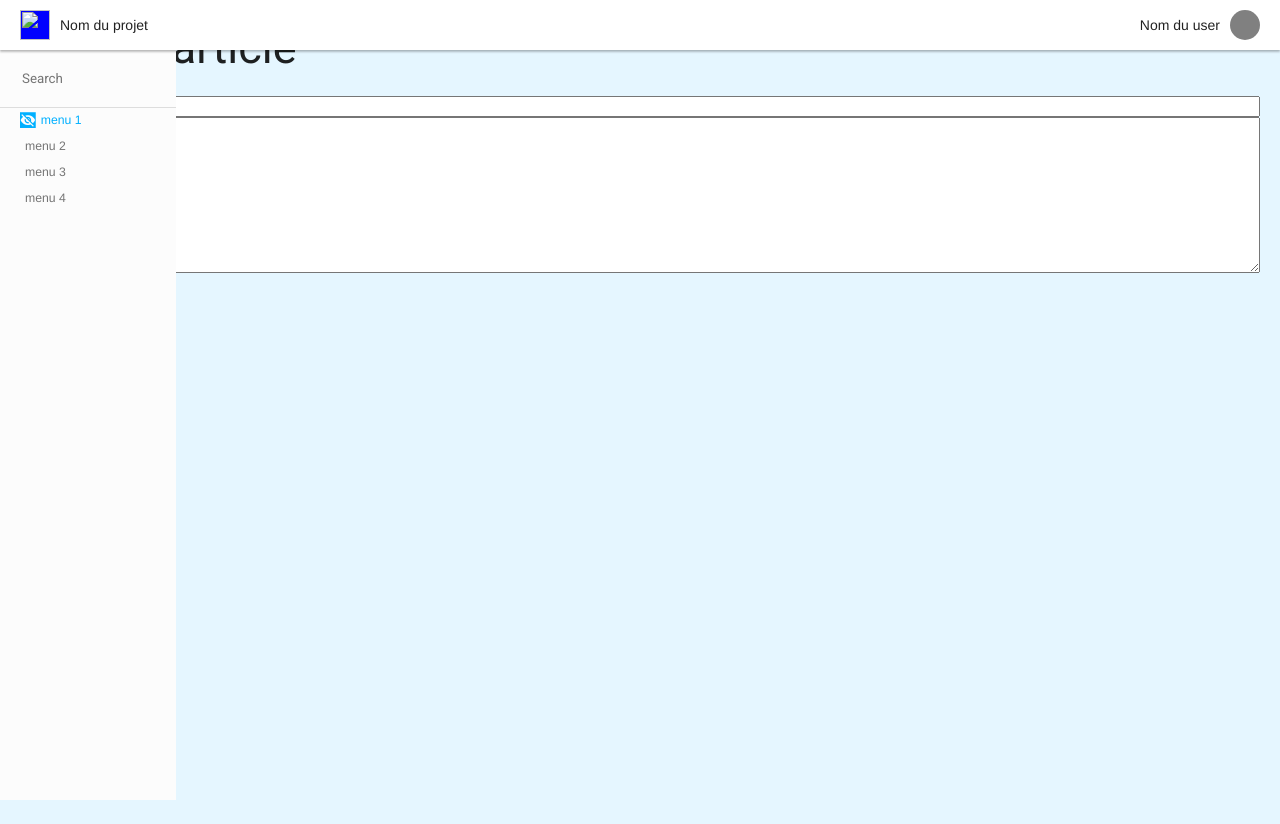
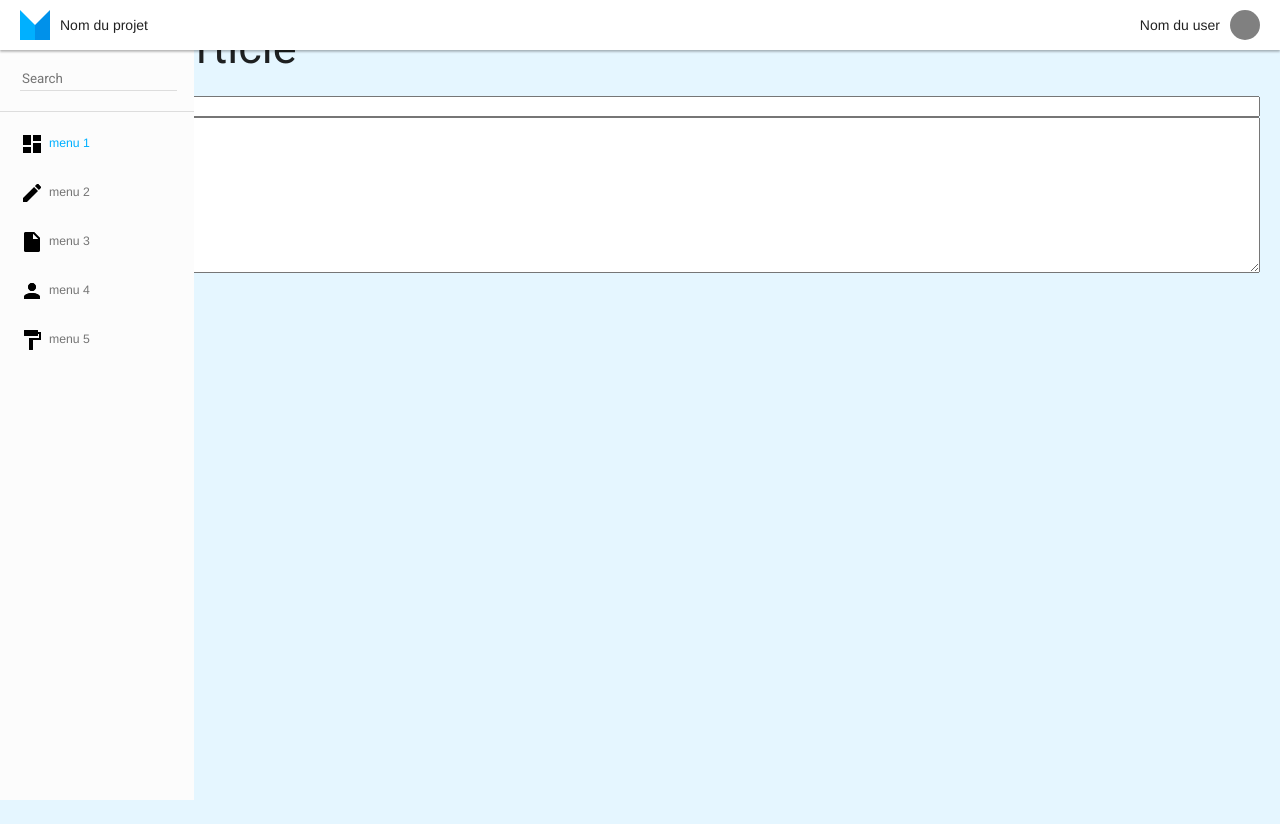
Before and after one commit to PinkFlowerOfTheSunsetOfTheDeath/CMS, a PHP site: template core/views/posts/list.html.twig in a window 1280 px wide. Run offline with PHP 8.4, Linux system fonts and the light colour scheme; the template is opened without the code that fills it, so the values that code supplies are empty; some libraries are stand-ins or nearby versions.

Commit message:
[front/*] aside header with icons

```diff
--- a/core/views/template/template.html.twig
+++ b/core/views/template/template.html.twig
@@ -15,19 +15,25 @@
     <nav class="aside__nav">
         <ul class="aside__list">
             <li class="aside__list__item"><img src="" alt="">
-                <input class="aside__searchBar" placeholder="Search" type="text">
+                <div class="aside__searchBar__container">
+                    <span class="aside__searchBar__outline"></span>
+                    <input class="aside__searchBar" placeholder="Search" type="text">
+                </div>
             </li>
             <li class="aside__list__item aside__list__item--active">
-                <i class="icon-fills"></i> <span>menu 1</span>
+                <img src="/image/dashboard.svg" alt=""> <span>menu 1</span>
             </li>
             <li class="aside__list__item">
-                <i></i> <span>menu 2</span>
+                <img src="/image/stylo.svg" alt=""> <span>menu 2</span>
             </li>
             <li class="aside__list__item">
-                <i></i> <span>menu 3</span>
+                <img src="/image/page.svg" alt=""> <span>menu 3</span>
             </li>
             <li class="aside__list__item">
-                <i></i> <span>menu 4</span>
+                <img src="/image/user.svg" alt=""> <span>menu 4</span>
+            </li>
+            <li class="aside__list__item">
+                <img src="/image/paint.svg" alt=""> <span>menu 5</span>
             </li>
         </ul>
     </nav>
@@ -37,8 +43,7 @@
     <ul class="header__list">
         <div>
             <li class="header__list__item">
-                <img class="header__list__logo" style="width: 30px; height: 30px; background-color: blue;" src=""
-                     alt="">
+                <img class="header__list__logo" src="/image/logo--mini.svg" alt="">
             </li>
             <li class="header__list__item">
                 Nom du projet
@@ -62,6 +67,7 @@
     {% endblock body %}
 </div>
 
+<script src="/script/aside.js"></script>
 <link rel="stylesheet" href="https://fonts.googleapis.com/icon?family=Material+Icons">
 <link rel="stylesheet" href="https://code.getmdl.io/1.3.0/material.indigo-pink.min.css">
 </body>
--- a/front/sass/components/_aside.scss
+++ b/front/sass/components/_aside.scss
@@ -7,18 +7,65 @@
     background-color: transparent;
     border: none;
     margin-left: 20px;
+    position: relative;
+    padding-right: 20px;
+    padding-bottom: 5px;
+    &__container {
+      position: relative;
+      &--active {
+        .aside__searchBar__outline {
+          &:after {
+            width: 100%;
+            left: 0;
+          }
+        }
+      }
+    }
+    &__outline {
+      position: absolute;
+      bottom: 0;
+      width: calc(100% - 37px);
+      height: 2px;
+      background-color: transparent;
+      left: 15px;
+      &:before {
+        content: '';
+        position: absolute;
+        bottom: 0;
+        left: 0;
+        width: 100%;
+        height: 1px;
+        background-color: rgba(0, 0, 0, 0.12);
+      }
+      &:after {
+        content: '';
+        width: 0;
+        left: 50%;
+        bottom: 0;
+        position: absolute;
+        height: 1px;
+        background-color: green;
+        transition: 0.3s $easeInOutCubic;
+      }
+    }
   }
   &__list {
     display: flex;
     flex-direction: column;
     &__item {
       padding: 5px 0 5px 20px;
+      margin-top: 15px;
       @include font-size(14);
       line-height: 130%;
       font-weight: 400;
       display: flex;
       align-items: center;
       color: #757575;
+      cursor: pointer;
+      transition: 0.3s $easeInOutCubic;
+      &:hover {
+        color: $blue-light;
+      }
       span {
         margin-left: 5px;
       }
@@ -29,6 +76,7 @@
         }
       }
       &:first-child {
+        margin: 0;
         padding: 20px 0;
         border-bottom: 1px solid rgba(0, 0, 0, 0.12);
       }
--- a/front/sass/components/_header.scss
+++ b/front/sass/components/_header.scss
@@ -20,6 +20,7 @@
     }
     &__logo {
       display: inline-block;
+      height: 30px;
     }
     &__item {
       &:first-child {
--- a/front/sass/global/_fonts.scss
+++ /dev/null
@@ -1,58 +0,0 @@
-/* @font-face {
-  font-family: "Roboto";
-  src: url("../fonts/Roboto-Regular.ttf") format("truetype");
-} */
-
-@font-face {
-  font-family: 'icomoon';
-  src:  url('../icomoon.eot?styubx');
-  src:  url('../fonts/icomoon.eot?styubx#iefix') format('embedded-opentype'),
-  url('../fonts/icomoon.ttf?styubx') format('truetype'),
-  url('../fonts/icomoon.woff?styubx') format('woff'),
-  url('../fonts/icomoon.svg?styubx#icomoon') format('svg');
-  font-weight: normal;
-  font-style: normal;
-}
-
-[class^="icon-"], [class*=" icon-"] {
-  /* use !important to prevent issues with browser extensions that change fonts */
-  font-family: 'icomoon' !important;
-  speak: none;
-  font-style: normal;
-  font-weight: normal;
-  font-variant: normal;
-  text-transform: none;
-  line-height: 1;
-
-  /* Better Font Rendering =========== */
-  -webkit-font-smoothing: antialiased;
-  -moz-osx-font-smoothing: grayscale;
-}
-
-.icon-fills:before {
-  content: "\e900";
-}
-.icon-fills2:before {
-  content: "\e901";
-}
-.icon-fills3:before {
-  content: "\e902";
-}
-.icon-fills4:before {
-  content: "\e903";
-}
-.icon-fills5:before {
-  content: "\e904";
-}
-.icon-fills6:before {
-  content: "\e905";
-}
-.icon-fills7:before {
-  content: "\e906";
-}
-.icon-fills8:before {
-  content: "\e907";
-}
-.icon-fills9:before {
-  content: "\e908";
-}
--- /dev/null
+++ b/public/script/aside.js
@@ -0,0 +1,13 @@
+(function () {
+    var searchBar = document.querySelector('.aside__searchBar'),
+        searchBarContainer = document.querySelector('.aside__searchBar__container');
+
+    searchBar.addEventListener('focus', function () {
+        searchBarContainer.classList.add('aside__searchBar__container--active')
+    });
+
+    searchBar.addEventListener('blur', function () {
+        searchBarContainer.classList.remove('aside__searchBar__container--active')
+    })
+
+})();
--- a/public/stylesheets/styles.css
+++ b/public/stylesheets/styles.css
@@ -47,77 +47,6 @@
 table {
   border-collapse: collapse;
   border-spacing: 0;
-}
-
-/* @font-face {
-  font-family: "Roboto";
-  src: url("../fonts/Roboto-Regular.ttf") format("truetype");
-} */
-@font-face {
-  font-family: 'icomoon';
-  src: url("../icomoon.eot?styubx");
-  src: url("../fonts/icomoon.eot?styubx#iefix") format("embedded-opentype"), url("../fonts/icomoon.ttf?styubx") format("truetype"), url("../fonts/icomoon.woff?styubx") format("woff"), url("../fonts/icomoon.svg?styubx#icomoon") format("svg");
-  font-weight: normal;
-  font-style: normal;
-}
-/* line 17, ../../front/sass/global/_fonts.scss */
-[class^="icon-"], [class*=" icon-"] {
-  /* use !important to prevent issues with browser extensions that change fonts */
-  font-family: 'icomoon' !important;
-  speak: none;
-  font-style: normal;
-  font-weight: normal;
-  font-variant: normal;
-  text-transform: none;
-  line-height: 1;
-  /* Better Font Rendering =========== */
-  -webkit-font-smoothing: antialiased;
-  -moz-osx-font-smoothing: grayscale;
-}
-
-/* line 32, ../../front/sass/global/_fonts.scss */
-.icon-fills:before {
-  content: "\e900";
-}
-
-/* line 35, ../../front/sass/global/_fonts.scss */
-.icon-fills2:before {
-  content: "\e901";
-}
-
-/* line 38, ../../front/sass/global/_fonts.scss */
-.icon-fills3:before {
-  content: "\e902";
-}
-
-/* line 41, ../../front/sass/global/_fonts.scss */
-.icon-fills4:before {
-  content: "\e903";
-}
-
-/* line 44, ../../front/sass/global/_fonts.scss */
-.icon-fills5:before {
-  content: "\e904";
-}
-
-/* line 47, ../../front/sass/global/_fonts.scss */
-.icon-fills6:before {
-  content: "\e905";
-}
-
-/* line 50, ../../front/sass/global/_fonts.scss */
-.icon-fills7:before {
-  content: "\e906";
-}
-
-/* line 53, ../../front/sass/global/_fonts.scss */
-.icon-fills8:before {
-  content: "\e907";
-}
-
-/* line 56, ../../front/sass/global/_fonts.scss */
-.icon-fills9:before {
-  content: "\e908";
 }
 
 /*
@@ -349,17 +278,18 @@
 /* line 21, ../../front/sass/components/_header.scss */
 .header__list__logo {
   display: inline-block;
+  height: 30px;
 }
-/* line 25, ../../front/sass/components/_header.scss */
+/* line 26, ../../front/sass/components/_header.scss */
 .header__list__item:first-child {
   margin-right: 10px;
 }
-/* line 28, ../../front/sass/components/_header.scss */
+/* line 29, ../../front/sass/components/_header.scss */
 .header__list__item--centered {
   display: flex;
   align-items: center;
 }
-/* line 33, ../../front/sass/components/_header.scss */
+/* line 34, ../../front/sass/components/_header.scss */
 .header__list__userImg {
   background-color: grey;
   border-radius: 100%;
@@ -382,15 +312,58 @@
   background-color: transparent;
   border: none;
   margin-left: 20px;
+  position: relative;
+  padding-right: 20px;
+  padding-bottom: 5px;
 }
-/* line 11, ../../front/sass/components/_aside.scss */
+/* line 13, ../../front/sass/components/_aside.scss */
+.aside__searchBar__container {
+  position: relative;
+}
+/* line 17, ../../front/sass/components/_aside.scss */
+.aside__searchBar__container--active .aside__searchBar__outline:after {
+  width: 100%;
+  left: 0;
+}
+/* line 24, ../../front/sass/components/_aside.scss */
+.aside__searchBar__outline {
+  position: absolute;
+  bottom: 0;
+  width: calc(100% - 37px);
+  height: 2px;
+  background-color: transparent;
+  left: 15px;
+}
+/* line 31, ../../front/sass/components/_aside.scss */
+.aside__searchBar__outline:before {
+  content: '';
+  position: absolute;
+  bottom: 0;
+  left: 0;
+  width: 100%;
+  height: 1px;
+  background-color: rgba(0, 0, 0, 0.12);
+}
+/* line 40, ../../front/sass/components/_aside.scss */
+.aside__searchBar__outline:after {
+  content: '';
+  width: 0;
+  left: 50%;
+  bottom: 0;
+  position: absolute;
+  height: 1px;
+  background-color: green;
+  transition: 0.3s cubic-bezier(0.645, 0.045, 0.355, 1);
+}
+/* line 52, ../../front/sass/components/_aside.scss */
 .aside__list {
   display: flex;
   flex-direction: column;
 }
-/* line 14, ../../front/sass/components/_aside.scss */
+/* line 55, ../../front/sass/components/_aside.scss */
 .aside__list__item {
   padding: 5px 0 5px 20px;
+  margin-top: 15px;
   font-size: 14px;
   font-size: 0.875rem;
   line-height: 130%;
@@ -398,26 +371,33 @@
   display: flex;
   align-items: center;
   color: #757575;
+  cursor: pointer;
+  transition: 0.3s cubic-bezier(0.645, 0.045, 0.355, 1);
 }
-/* line 22, ../../front/sass/components/_aside.scss */
+/* line 66, ../../front/sass/components/_aside.scss */
+.aside__list__item:hover {
+  color: #00b0ff;
+}
+/* line 69, ../../front/sass/components/_aside.scss */
 .aside__list__item span {
   margin-left: 5px;
 }
-/* line 25, ../../front/sass/components/_aside.scss */
+/* line 72, ../../front/sass/components/_aside.scss */
 .aside__list__item i {
   font-size: 18px;
   font-size: 1.125rem;
 }
-/* line 27, ../../front/sass/components/_aside.scss */
+/* line 74, ../../front/sass/components/_aside.scss */
 .aside__list__item i:before {
   display: block;
 }
-/* line 31, ../../front/sass/components/_aside.scss */
+/* line 78, ../../front/sass/components/_aside.scss */
 .aside__list__item:first-child {
+  margin: 0;
   padding: 20px 0;
   border-bottom: 1px solid rgba(0, 0, 0, 0.12);
 }
-/* line 35, ../../front/sass/components/_aside.scss */
+/* line 83, ../../front/sass/components/_aside.scss */
 .aside__list__item--active {
   color: #00b0ff;
 }
```
Also changed, not shown: public/fonts/icomoon.ttf (deleted), public/fonts/icomoon.woff (deleted), public/image/arrow.svg (added), public/image/dashboard.svg (added), public/image/eye-blind.svg (added), public/image/eye.svg (added), public/image/logo--mini.svg (added), public/image/logo.svg (added), public/image/page.svg (added), public/image/paint.svg (added), public/image/stylo.svg (added), public/image/user.svg (added), 2 other files.
